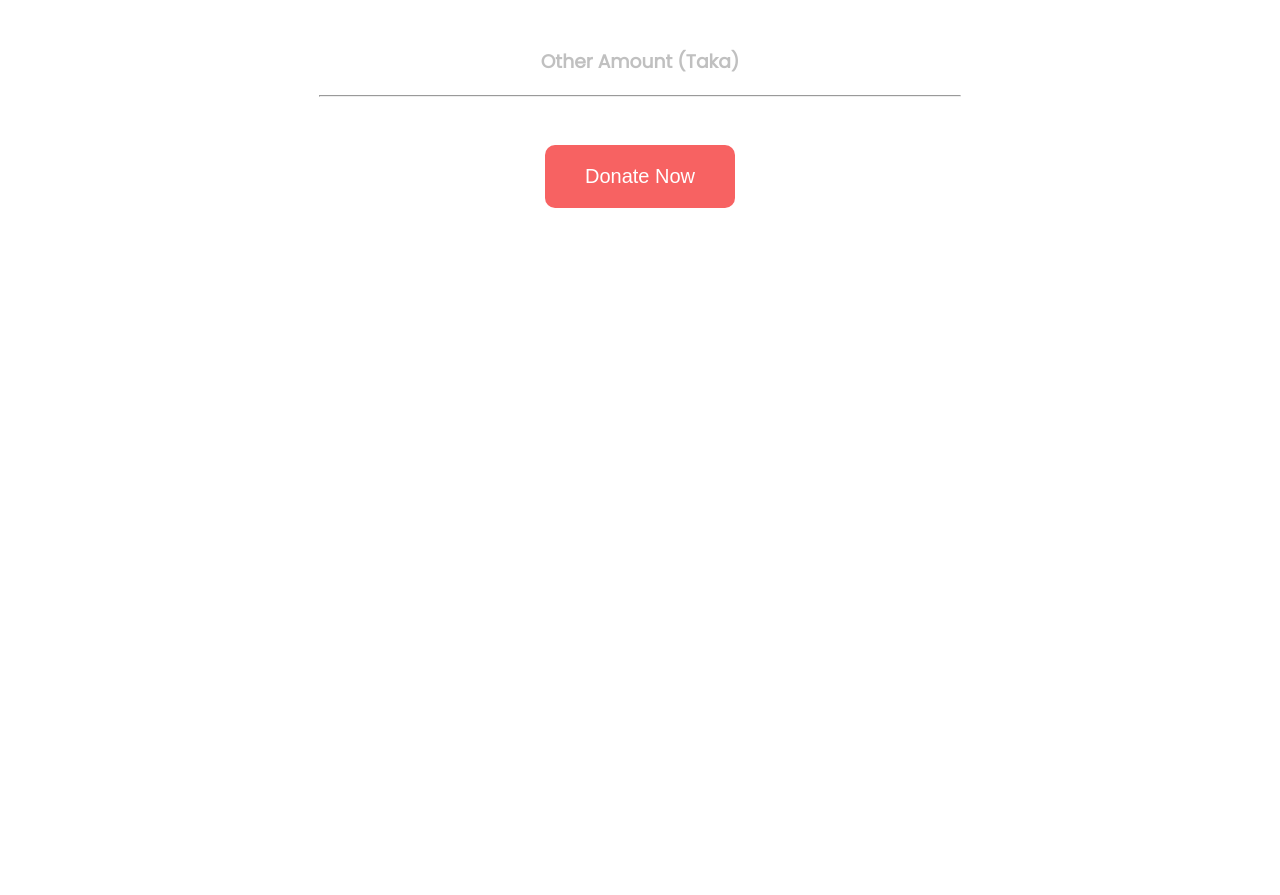
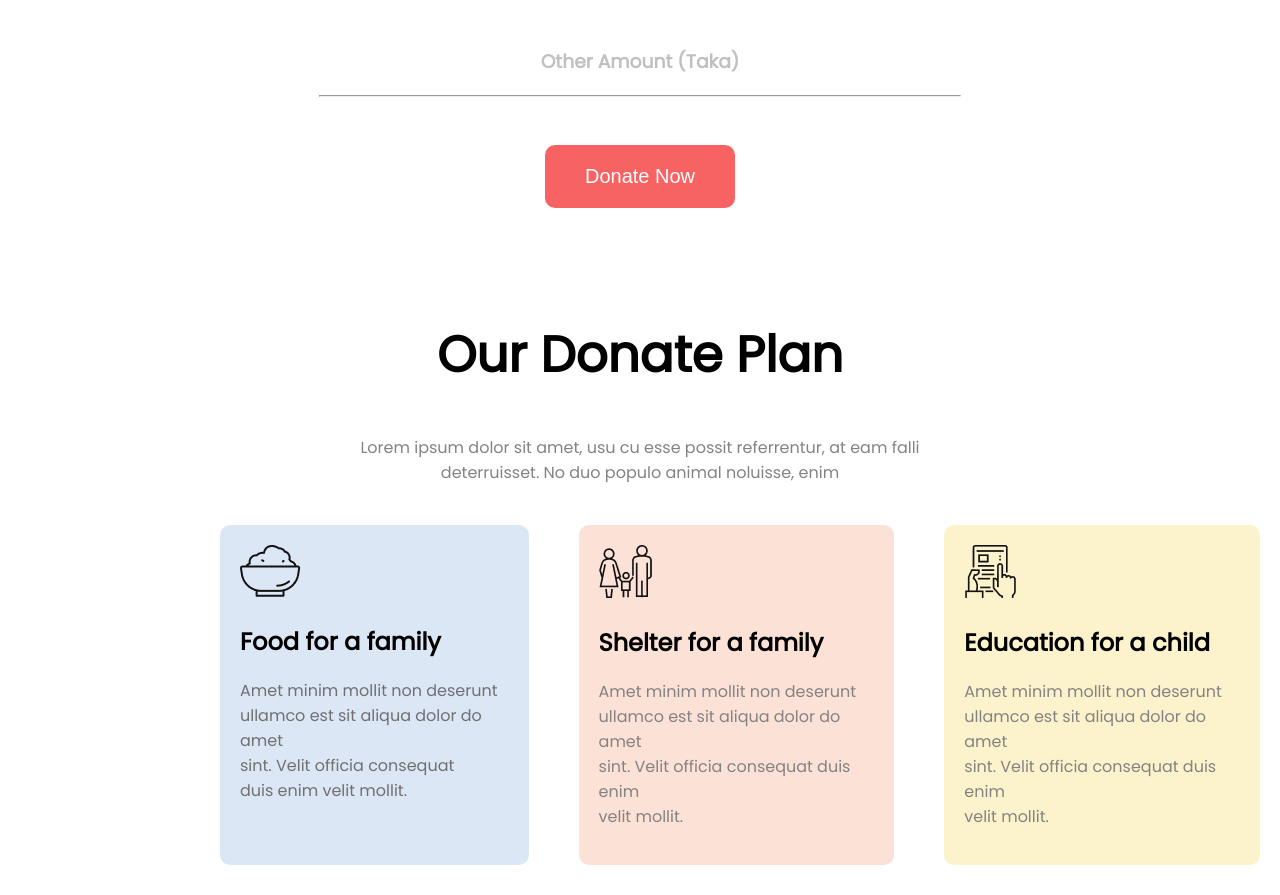
Before and after one commit to Bijoykrishna11/assignment-one, a plain HTML site: page index.html in a window 1280 px wide. Shown: the part 1045-1940 px from the top of the page. Before the commit the page ends 1313 px from the top, so only its background shows below. Drawn offline with Linux system fonts and the light colour scheme.

Commit message:
lost-update

```diff
--- a/index.html
+++ b/index.html
@@ -39,5 +39,41 @@
      </div>
 
 </section>
+
+<section>
+    <h1 id="plan">Our Donate Plan</h1>
+    <p id="about-donation">Lorem ipsum dolor sit amet, usu cu esse possit referrentur, at eam falli <br>
+        deterruisset. No duo populo animal noluisse, enim
+        </p>
+    <div class="parents-divition">
+        <div class="help-with-food">
+            <img src="food.png" alt="">
+            <h1><b>Food for a family</b> </h1>
+            <p>Amet minim mollit non deserunt <br>ullamco est sit aliqua dolor do amet <br> sint. Velit officia consequat <br> duis enim
+                velit mollit.</p>
+        </div>
+        <div class="help-with-shelter">
+            <img src="shelter.png" alt="">
+            <h1>Shelter for a family</h1>
+            <p>Amet minim mollit non deserunt <br>
+                ullamco est sit aliqua dolor do amet <br>
+                sint. Velit officia consequat duis enim <br>
+                velit mollit.</p>
+        </div>
+        <div class=" help-for-education">
+            <img src="Frame-1.png" alt="">
+            <h1>Education for a child</h1>
+            <p>Amet minim mollit non deserunt <br>
+                ullamco est sit aliqua dolor do amet <br>
+                sint. Velit officia consequat duis enim <br>
+                velit mollit.</p>
+        </div>
+
+
+
+
+    </div>
+
+</section>
 </body>
 </html>
--- a/style.css
+++ b/style.css
@@ -94,3 +94,57 @@ font-size:20px ;
     color: silver;
     margin-top: 50px;
 }
+
+#plan{
+    font-size: 50px;
+    margin-top: 50px;
+    text-align: center;
+}
+#about-donation{
+
+    text-align: center;
+    color:rgb(133, 130, 130) ;
+}
+.help-with-food{
+    background-color: rgb(220, 231, 245);
+    margin-left: 220px;
+    margin-bottom: 30px;
+    margin-right: 50px;
+    border-radius: 10px;
+    padding: 20px 20px;
+    text-align: left;
+
+}
+.help-with-food p{
+    color: rgb(112, 112, 112);
+}
+
+.parents-divition{
+    display: flex;
+    margin-top: 40px;
+    text-align: center;
+}
+
+.help-with-shelter{
+    background-color: rgb(252, 225, 215);
+    margin-bottom: 30px;
+    margin-right: 50px;
+    border-radius: 10px;
+    padding: 20px 20px;
+    text-align: left;
+
+}
+.help-with-shelter p{
+    color: rgb(133, 130, 130);
+}
+.help-for-education{
+    background-color: rgb(252, 243, 204);
+    margin-bottom: 30px;
+    margin-right: 20px;
+    border-radius: 10px;
+    padding: 20px 20px;
+    text-align: left;
+}
+.help-for-education p{
+    color: rgb(133, 130, 130);
+}
```
Also changed, not shown: Frame-1.png (added), food.png (added), shelter.png (added). Lines whose indentation alone changed are shown as unchanged.
